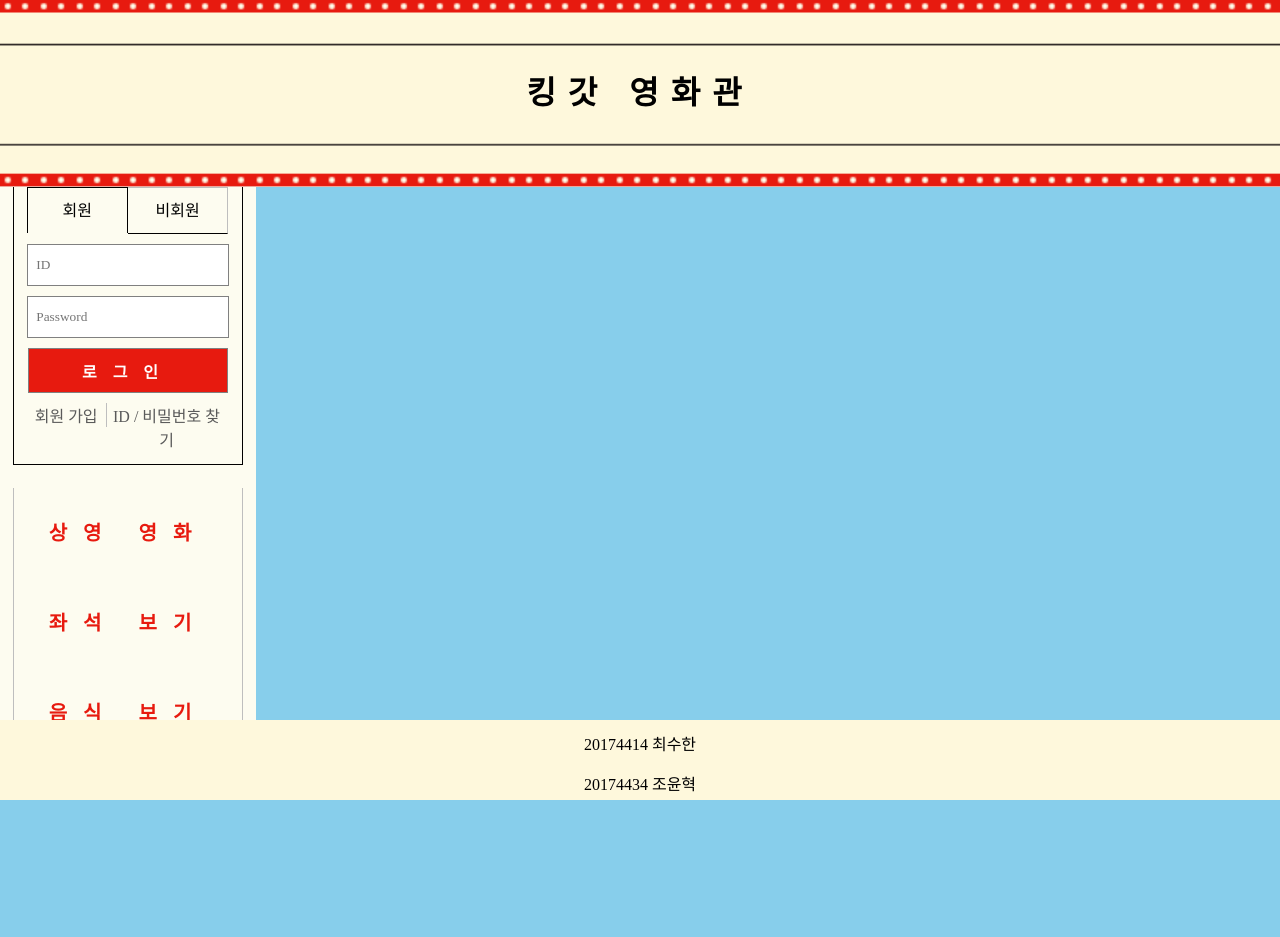
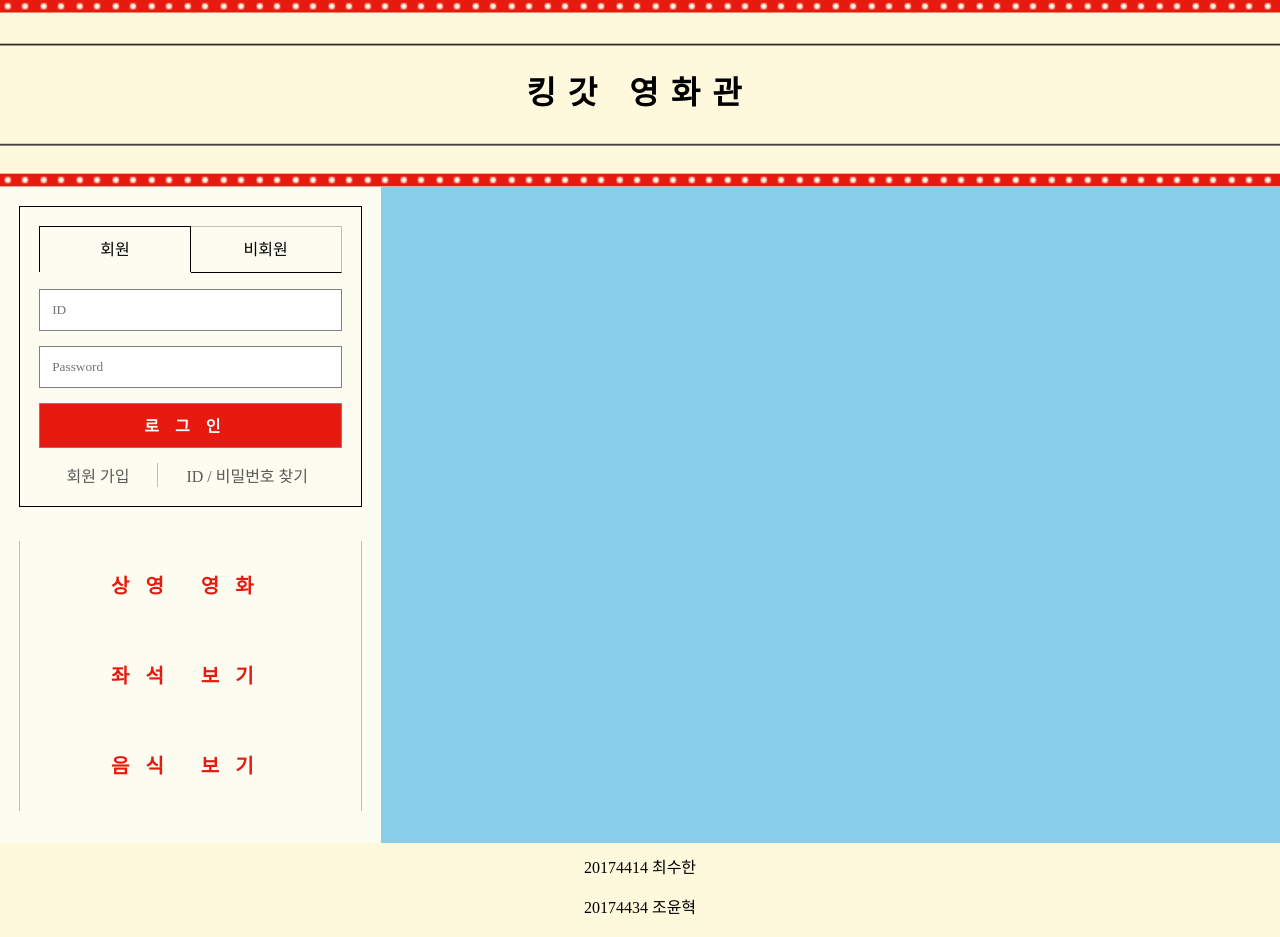
Before and after one commit to Aierse/DB-Project-2021, a PHP site: page /initialize.php in a window 1280 px wide. Before the commit the page ends 800 px from the top, so only its background shows below. Run offline with PHP 8.4, Linux system fonts and the light colour scheme.

Commit message:
- 브라우저 크기 조정 시 깨짐 현상 해결

```diff
--- a/initialize.php
+++ b/initialize.php
@@ -11,10 +11,6 @@
                 text-align : center;
             }
 
-            html, body {
-                width : 100%;
-                height : 100%;
-            }
 
             a {
                 text-decoration : none;
@@ -22,32 +18,32 @@
 
             header {
                 width : 100%;
-                height : 20%;
+                height : 187.38px;
                 float : center;
             }
 
             aside {
+                position : absolute;
                 background-color : #fdfcf0;
-                width : 20%;
-                height : 70%;
-                float : left;
+                width : 380.594px;
+                height : 655.891px;
             }
 
             aside > nav {
-                padding : 0 5%;
+                padding : 0 19.016px;
             }
 
             body > section {
                 background-color : skyblue;
                 width : 80%;
-                height : 70%;
+                height : 655.891px;
                 float : right;
             }
 
             footer {
                 background-color : #fef8dc;;
                 width : 100%;
-                height : 10%;
+                height : 93.688px;
                 float : left;
                 text-align : center;
             }
--- a/loginform.php
+++ b/loginform.php
@@ -1,8 +1,8 @@
 <style>
 /* 로그인 폼 */
     .login {
-        margin : 5%;
-        padding : 5%;
+        margin : 19.016px;
+        padding : 19.016px;
         border : 1px solid black;
         }
 /*라디오 버튼 숨김*/
@@ -14,12 +14,17 @@
 
     .login > input:nth-of-type(1):checked ~ div:nth-of-type(1) { display : block; }
     .login > input:nth-of-type(2):checked ~ div:nth-of-type(2) { display : block; }
+
+    .login > .buttons {
+        width : 100%;
+
+    }
 /*라벨 모양 지정*/
     .login > .buttons > label {
         display : block;
         float : left;
 
-        width : 49%;
+        width : 149.7655px;
         height : 45px;
         line-height : 45px;
         text-align : center;
@@ -53,8 +58,8 @@
         outline : none;
 
         border : 1px solid gray;
-        padding-left : 4%;
-        width : 94.5%;
+        padding-left : 12.094px;
+        width : 288.437px;
         height : 40px;
         margin-bottom : 5%;
         text-align : left;
@@ -63,7 +68,7 @@
     .logging {
         outline : none;
 
-        width : 99%;
+        width : 302.531px;
         height : 45px;
         border : 1px solid gray;
 
```
